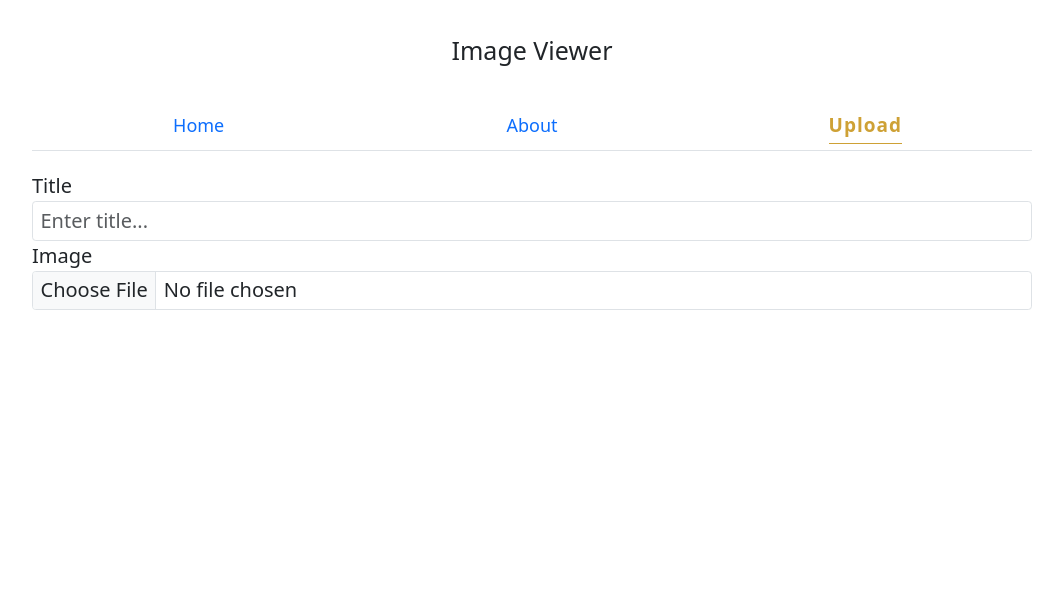
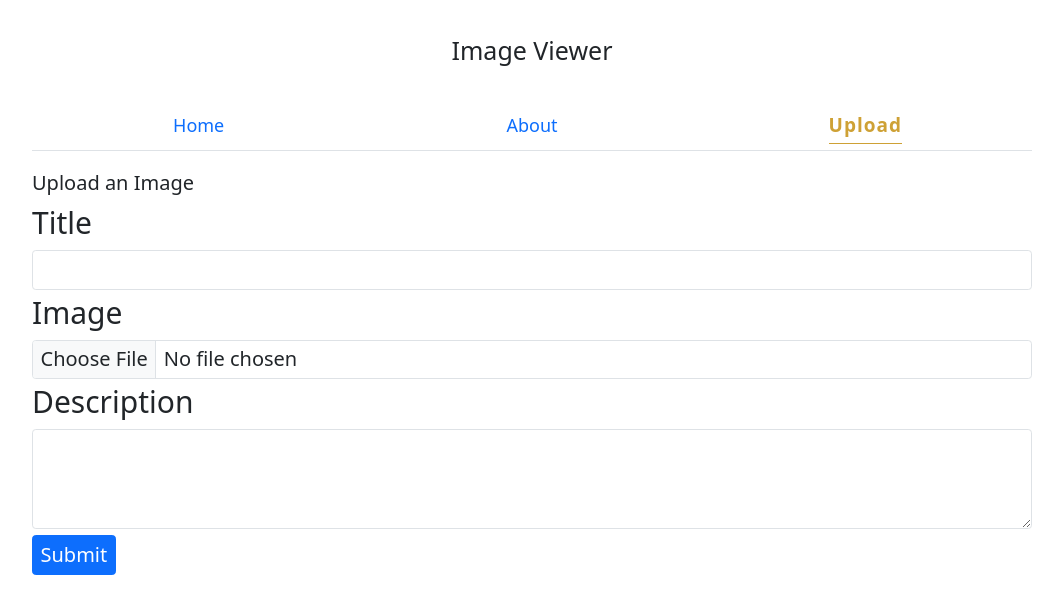
Before and after one commit to njb1286/capstone-image-site-javascript, a React app in the folder frontend/: page /upload in a window 1280 px wide. Shown: the top 614 px of the page, without its empty margins (108-1171 px from the left). Built offline with nearby package versions, Linux system fonts and the light colour scheme; the HTML template or start-up script is replaced by a standard one.

Commit message:
Update UploadPage styling and form handling

```diff
--- a/frontend/src/Pages/UploadPage.module.scss
+++ b/frontend/src/Pages/UploadPage.module.scss
@@ -1,7 +1,26 @@
-.form {
-  font-size: 2rem;
+@import "../helper-styles.scss";
 
-  input {
-    font-size: 1em;
+.upload-page {
+  font-size: 3rem;
+
+  input, textarea {
+    font-size: 2rem;
+  }
+
+  .submit {
+    font-size: 2rem;
   }
 }
+
+@media (max-width: $media-width) {
+  .upload-page {
+    label {
+      font-size: 2rem;
+      margin-left: 1rem;
+    }
+
+    .submit {
+      width: 100%;
+    }
+  }
+}
--- a/frontend/src/Pages/UploadPage.tsx
+++ b/frontend/src/Pages/UploadPage.tsx
@@ -1,13 +1,16 @@
 import { ChangeEvent, FormEvent, useState } from "react";
 import classes from "./UploadPage.module.scss";
-import { FormControl, FormGroup } from "react-bootstrap";
+import { Button, Form, FormControl, FormGroup } from "react-bootstrap";
 import { backendUrl } from "../store/backend-url";
 
 function UploadPage() {
   const [selectedImage, setSelectedImage] = useState<File | null>(null);
+  const [title, setTitle] = useState("");
+  const [description, setDescription] = useState("");
 
   const submitHandler = (event: FormEvent<HTMLFormElement>) => {
     event.preventDefault();
+    // Handle form submission here
   }
 
   const imageUploadHandler = (event: ChangeEvent<HTMLInputElement>) => {
@@ -19,7 +22,6 @@ function UploadPage() {
     setSelectedImage(file);
 
     const formData = new FormData();
-
     formData.append("image", file);
 
     fetch(`${backendUrl}/image-upload`, {
@@ -28,17 +30,40 @@ function UploadPage() {
     })
   }
 
-  return <form className={classes.form} onSubmit={submitHandler}>
-    <FormGroup>
-      <label htmlFor="image-title">Title</label>
-      <FormControl placeholder="Enter title..." id="image-title"></FormControl>
-    </FormGroup>
-
-    <FormGroup>
-      <label htmlFor="image-file-uploader">Image</label>
-      <FormControl type="file" id="image-file-uploader" accept=".png, .jpg, .jpeg" onChange={imageUploadHandler} />
-    </FormGroup>
-  </form>;
+  return (
+    <div className={classes["upload-page"]}>
+      <h2>Upload an Image</h2>
+      <Form onSubmit={submitHandler}>
+        <FormGroup>
+          <Form.Label>Title</Form.Label>
+          <FormControl
+            type="text"
+            value={title}
+            onChange={(event) => setTitle(event.target.value)}
+          />
+        </FormGroup>
+        <FormGroup>
+          <Form.Label>Image</Form.Label>
+          <FormControl
+            type="file"
+            accept="image/*"
+            onChange={imageUploadHandler}
+          />
+        </FormGroup>
+        <FormGroup>
+          <Form.Label>Description</Form.Label>
+          <FormControl
+            as="textarea"
+            value={description}
+            onChange={(event) => setDescription(event.target.value)}
+            style={{ resize: "vertical", minHeight: "10rem", maxHeight: "50rem" }}
+          />
+        </FormGroup>
+        <Button className={classes.submit} type="submit">Submit</Button>
+      </Form>
+    </div>
+  );
 }
 
+
 export default UploadPage;
```
